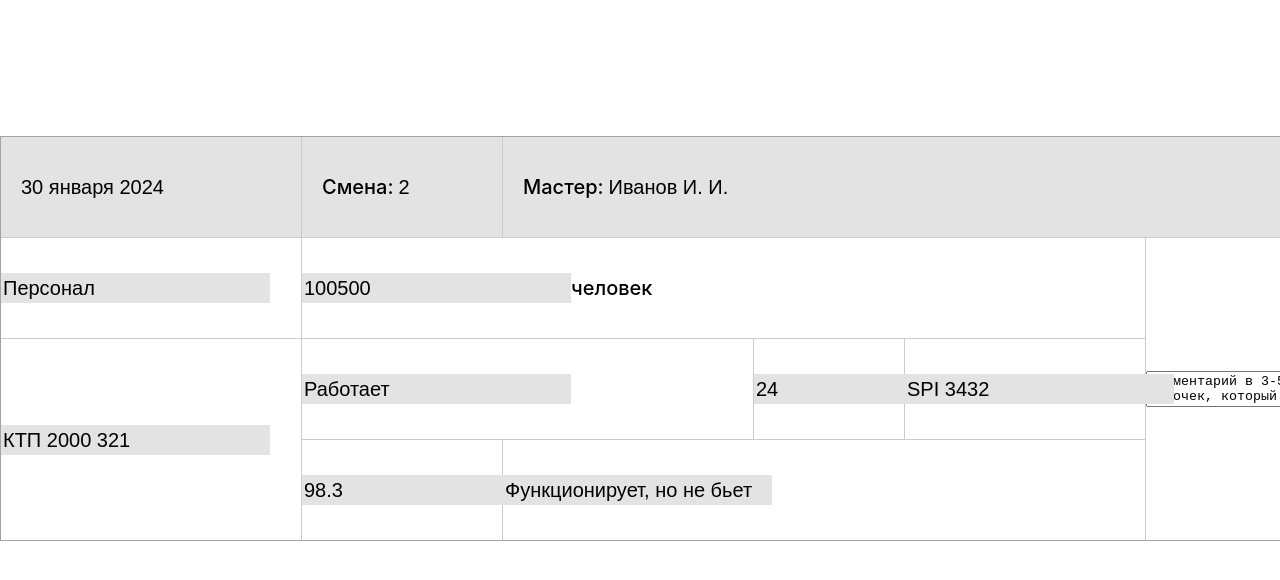
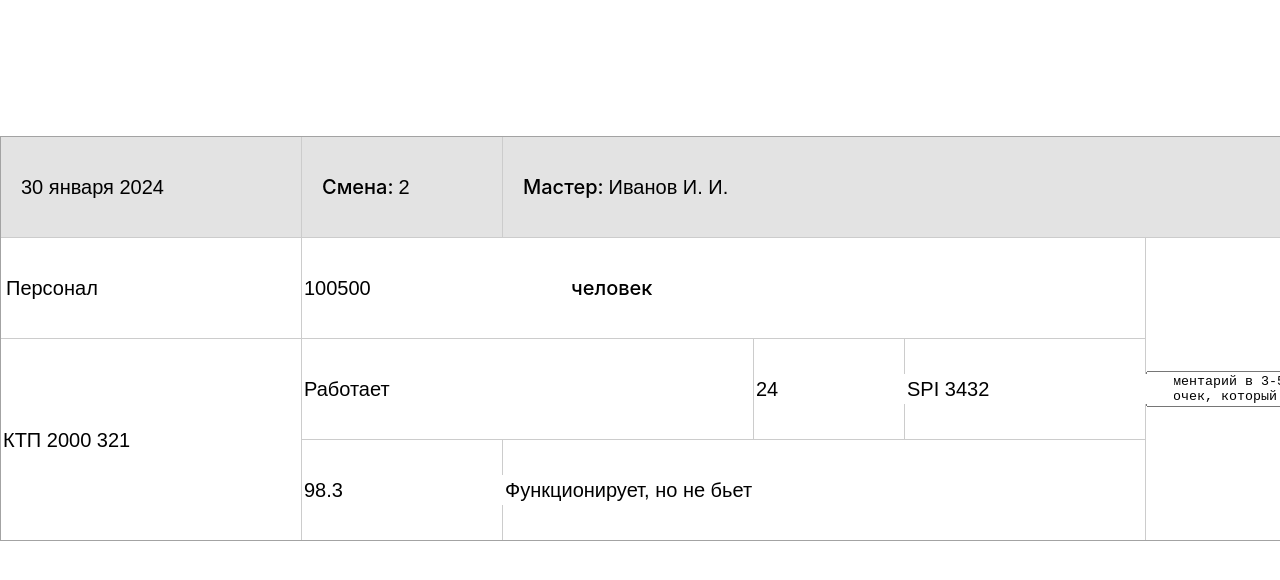
Before and after one commit to mormolad/table, a React (Create React App) app: page / in a window 1280 px wide. Shown: the top 580 px of the page. Built offline with nearby package versions, Linux system fonts and the light colour scheme.

Commit message:
функционал готов, осталось поправить стили и сделать поле коментариев

```diff
--- a/src/components/Dashboard/Dashboard.module.scss
+++ b/src/components/Dashboard/Dashboard.module.scss
@@ -47,6 +47,7 @@
   .valueInput_date {
     width: 200px;
     padding-left: 20px;
+    background: #e3e3e3;
   }
 }
 
@@ -59,6 +60,7 @@
   .valueInput_shift {
     width: 50px;
     padding-left: 5px;
+    background: #e3e3e3;
   }
 }
 .master {
@@ -70,6 +72,7 @@
   .valueInput_master {
     width: 200px;
     padding-left: 5px;
+    background: #e3e3e3;
   }
 }
 .rptkm {
@@ -81,11 +84,18 @@
   .valueInput_rptkm {
     width: 200px;
     padding-left: 5px;
+    background: #e3e3e3;
   }
 }
 
 .personnel {
   grid-area: e;
+  background-color: white;
+  .valueInput_personnel {
+    width: 200px;
+    padding-left: 5px;
+    background-color: white;
+  }
 }
 
 .people {
--- a/src/components/Input/Input.module.scss
+++ b/src/components/Input/Input.module.scss
@@ -8,7 +8,7 @@
     font-weight: 500;
     line-height: 28px;
     border: none;
-    background: #e3e3e3;
+    //background: #e3e3e3;
   }
 
   .inputError {
```
